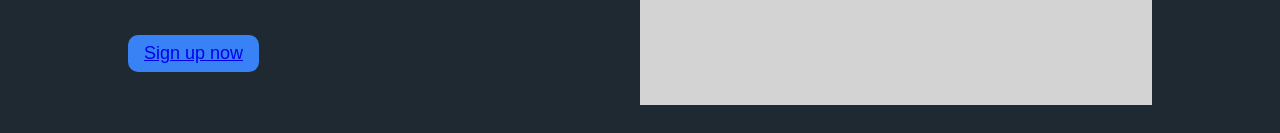
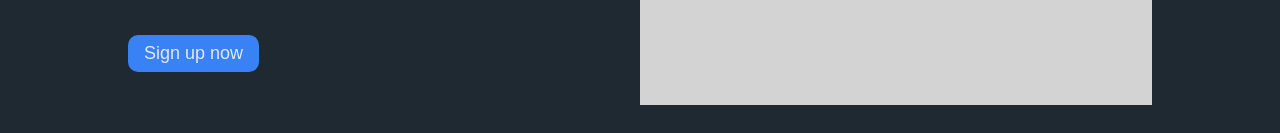
Before and after one commit to AliyyahS/odin-landing-page, a plain HTML site: page index.html in a window 1280 px wide. Shown: the part 463-596 px from the top of the page. Drawn offline with Linux system fonts and the light colour scheme.

Commit message:
Fix hero button text colour

```diff
--- a/style.css
+++ b/style.css
@@ -40,7 +40,7 @@ body {
     color: #E5E7EB;
 }
 
-.header-link a {
+a {
     text-decoration: none;
     color: inherit;
 }
```
